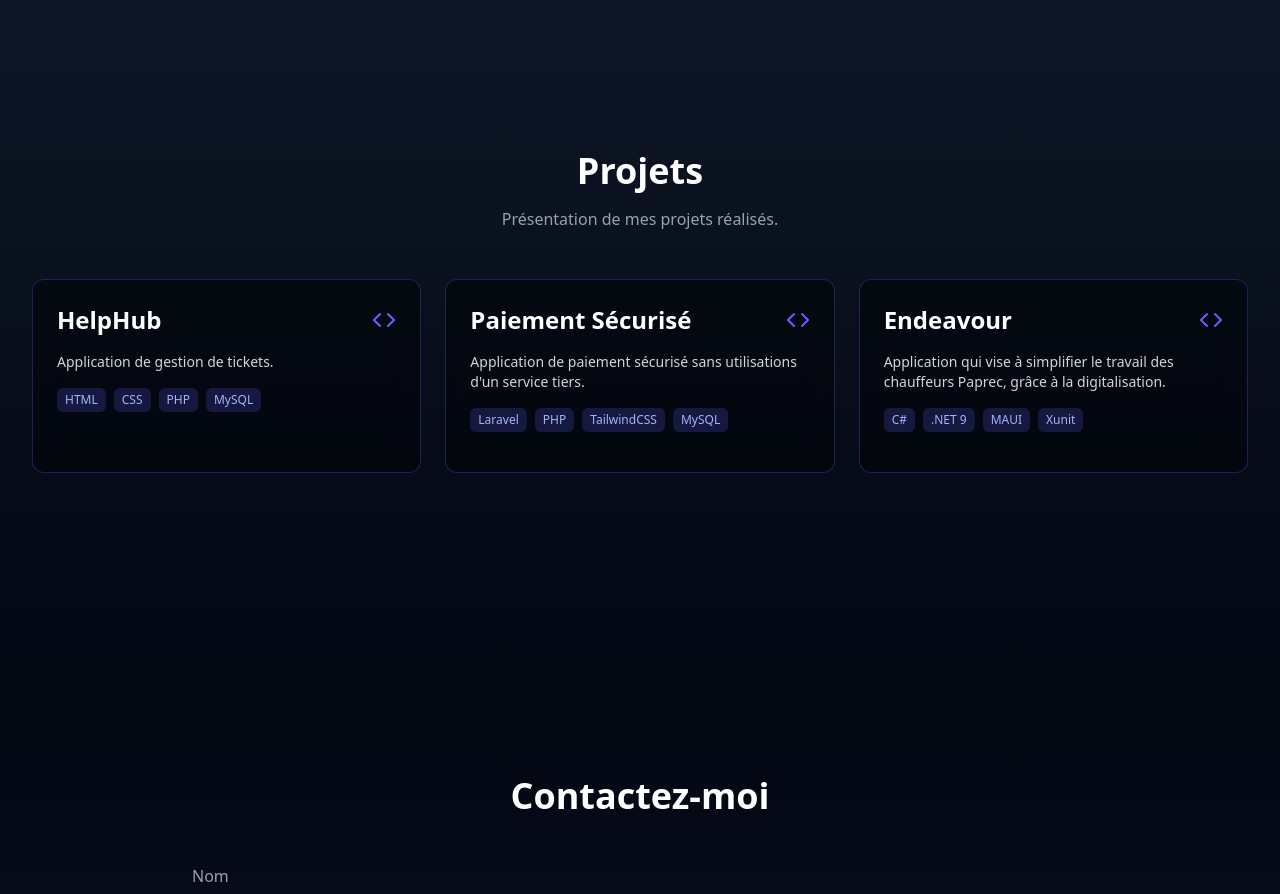
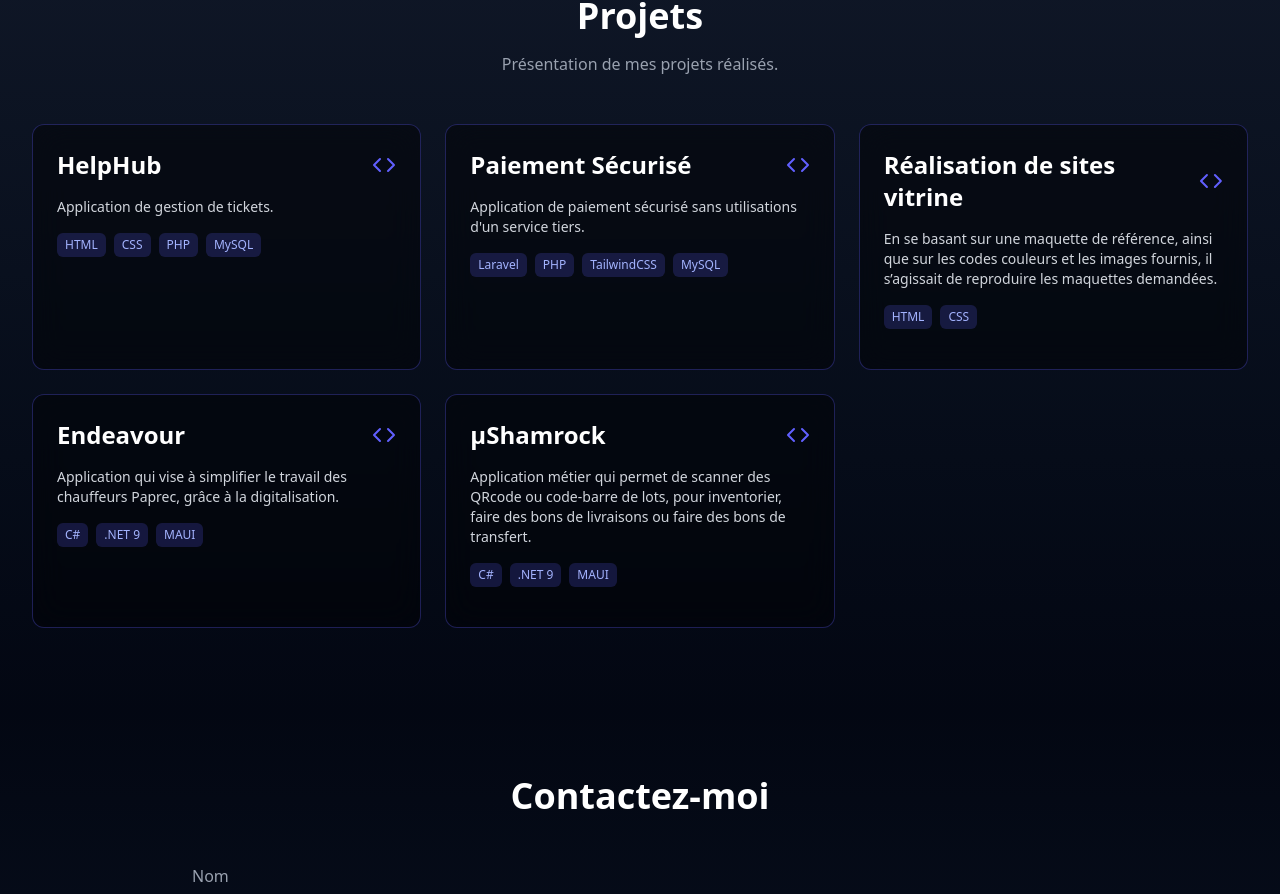
Before and after one commit to TusseauElouan/Portfolio-React, a React (Vite) app: page / in a window 1280 px wide. Shown: the part 2488-3382 px from the top of the page. Built offline with nearby package versions, Linux system fonts and the light colour scheme.

Commit message:
Update Projects.jsx

```diff
--- a/src/components/Projects.jsx
+++ b/src/components/Projects.jsx
@@ -74,12 +74,20 @@
     ]
   },
   {
+    title: "Réalisation de sites vitrine",
+    description: "En se basant sur une maquette de référence, ainsi que sur les codes couleurs et les images fournis, il s’agissait de reproduire les maquettes demandées.",
+    technologies: ["HTML", "CSS"]
+  },
+  {
     title: "Endeavour",
     description: "Application qui vise à simplifier le travail des chauffeurs Paprec, grâce à la digitalisation.",
-    technologies: ["C#", ".NET 9", "MAUI", "Xunit"]
+    technologies: ["C#", ".NET 9", "MAUI"]
+  },
+  {
+    title: "µShamrock",
+    description: "Application métier qui permet de scanner des QRcode ou code-barre de lots, pour inventorier, faire des bons de livraisons ou faire des bons de transfert.",
+    technologies: ["C#", ".NET 9", "MAUI"]
   }
-
-
   // Ajoutez plus de projets ici
 ];
 
```
